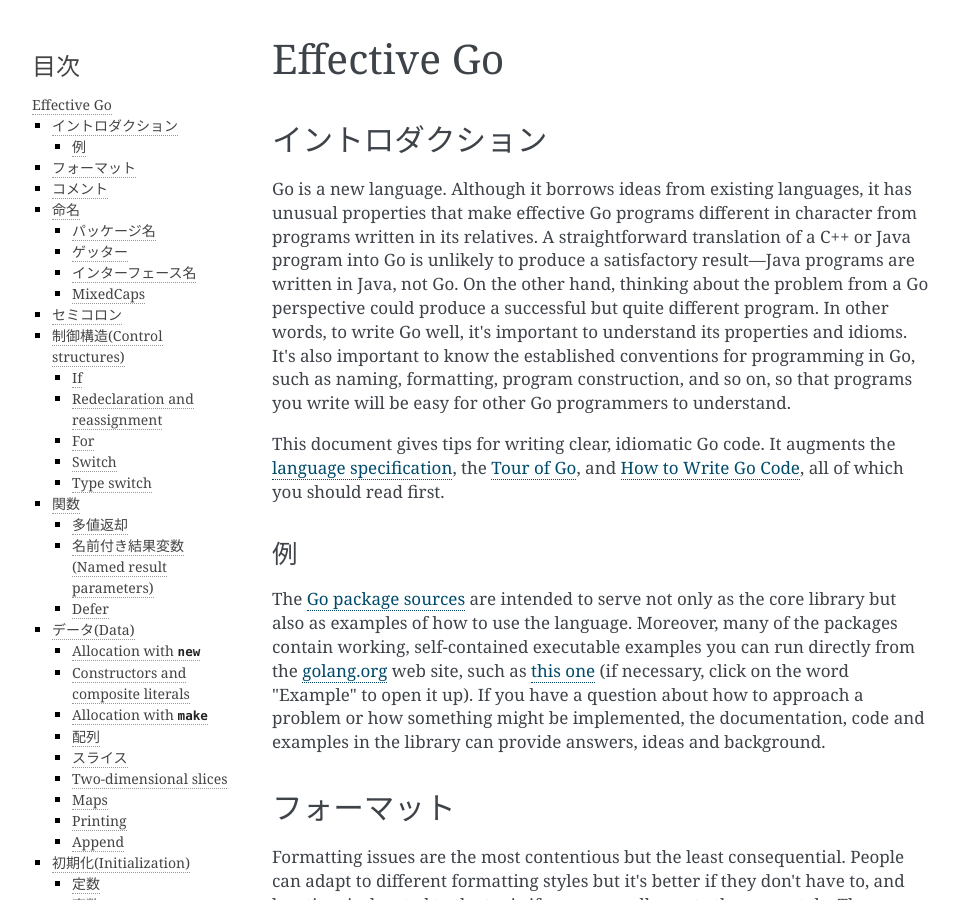
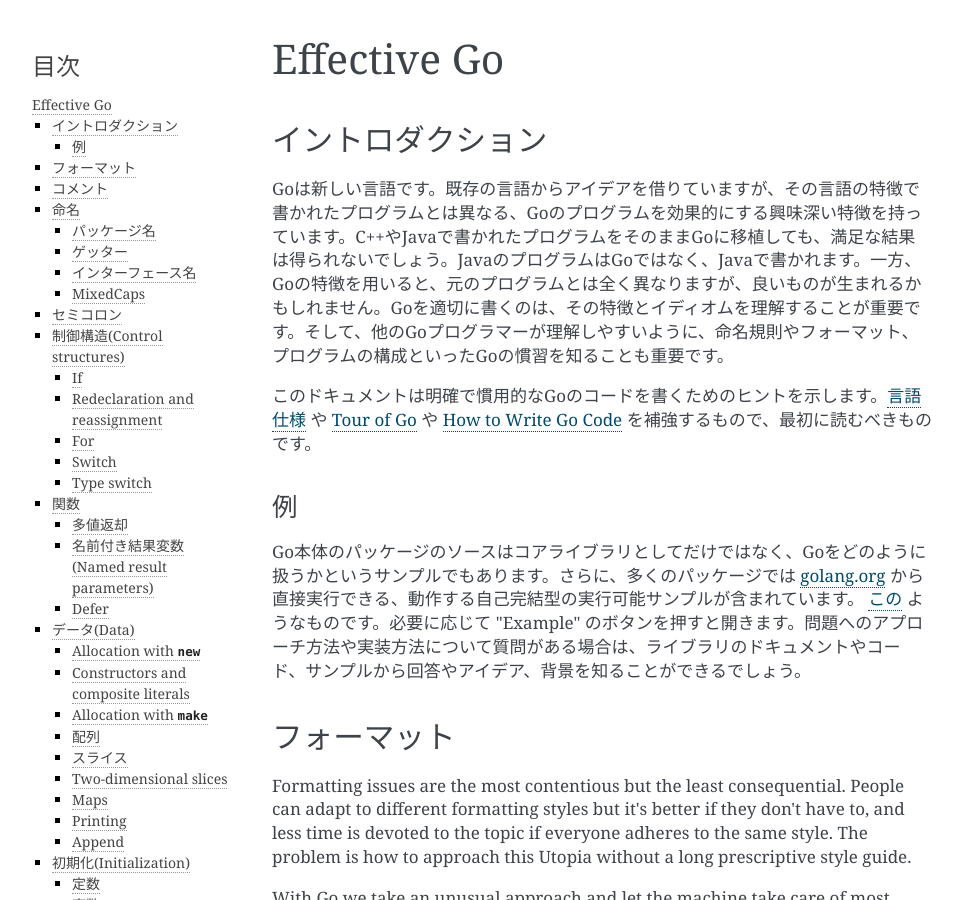
Before and after one commit to d-tsuji/effective_go, a Sphinx documentation site: the page built from source/documents/effective_go_ja.rst, in a window 1280 px wide and 900 px high. Shown: the whole window, without its empty margins (148-1110 px from the left). Built offline with Sphinx 7.4.7, drawn with Linux system fonts in a browser that asks for light colours; some of the changed text lies outside the part shown.

Commit message:
translate introduction

```diff
--- a/source/documents/effective_go_ja.rst
+++ b/source/documents/effective_go_ja.rst
@@ -4,36 +4,14 @@
 イントロダクション
 ---------------------------------
 
-Go is a new language. Although it borrows ideas from existing languages,
-it has unusual properties that make effective Go programs different in
-character from programs written in its relatives. A straightforward
-translation of a C++ or Java program into Go is unlikely to produce a
-satisfactory result—Java programs are written in Java, not Go. On the
-other hand, thinking about the problem from a Go perspective could
-produce a successful but quite different program. In other words, to
-write Go well, it's important to understand its properties and idioms.
-It's also important to know the established conventions for programming
-in Go, such as naming, formatting, program construction, and so on, so
-that programs you write will be easy for other Go programmers to
-understand.
-
-This document gives tips for writing clear, idiomatic Go code. It
-augments the `language specification </ref/spec>`__, the `Tour of
-Go <//tour.golang.org/>`__, and `How to Write Go
-Code </doc/code.html>`__, all of which you should read first.
+Goは新しい言語です。既存の言語からアイデアを借りていますが、その言語の特徴で書かれたプログラムとは異なる、Goのプログラムを効果的にする興味深い特徴を持っています。C++やJavaで書かれたプログラムをそのままGoに移植しても、満足な結果は得られないでしょう。JavaのプログラムはGoではなく、Javaで書かれます。一方、Goの特徴を用いると、元のプログラムとは全く異なりますが、良いものが生まれるかもしれません。Goを適切に書くのは、その特徴とイディオムを理解することが重要です。そして、他のGoプログラマーが理解しやすいように、命名規則やフォーマット、プログラムの構成といったGoの慣習を知ることも重要です。
+
+このドキュメントは明確で慣用的なGoのコードを書くためのヒントを示します。`言語仕様 </ref/spec>`_ や `Tour of Go <//tour.golang.org/>`_ や `How to Write Go Code </doc/code.html>`_ を補強するもので、最初に読むべきものです。
 
 例
 ~~~~~~~~~~~~~~~~
 
-The `Go package sources </src/>`__ are intended to serve not only as the
-core library but also as examples of how to use the language. Moreover,
-many of the packages contain working, self-contained executable examples
-you can run directly from the `golang.org <//golang.org>`__ web site,
-such as `this one <//golang.org/pkg/strings/#example_Map>`__ (if
-necessary, click on the word "Example" to open it up). If you have a
-question about how to approach a problem or how something might be
-implemented, the documentation, code and examples in the library can
-provide answers, ideas and background.
+Go本体のパッケージのソースはコアライブラリとしてだけではなく、Goをどのように扱うかというサンプルでもあります。さらに、多くのパッケージでは `golang.org <//golang.org>`_ から直接実行できる、動作する自己完結型の実行可能サンプルが含まれています。 `この <//golang.org/pkg/strings/#example_Map>`_ ようなものです。必要に応じて "Example" のボタンを押すと開きます。問題へのアプローチ方法や実装方法について質問がある場合は、ライブラリのドキュメントやコード、サンプルから回答やアイデア、背景を知ることができるでしょう。
 
 フォーマット
 ---------------------
```
